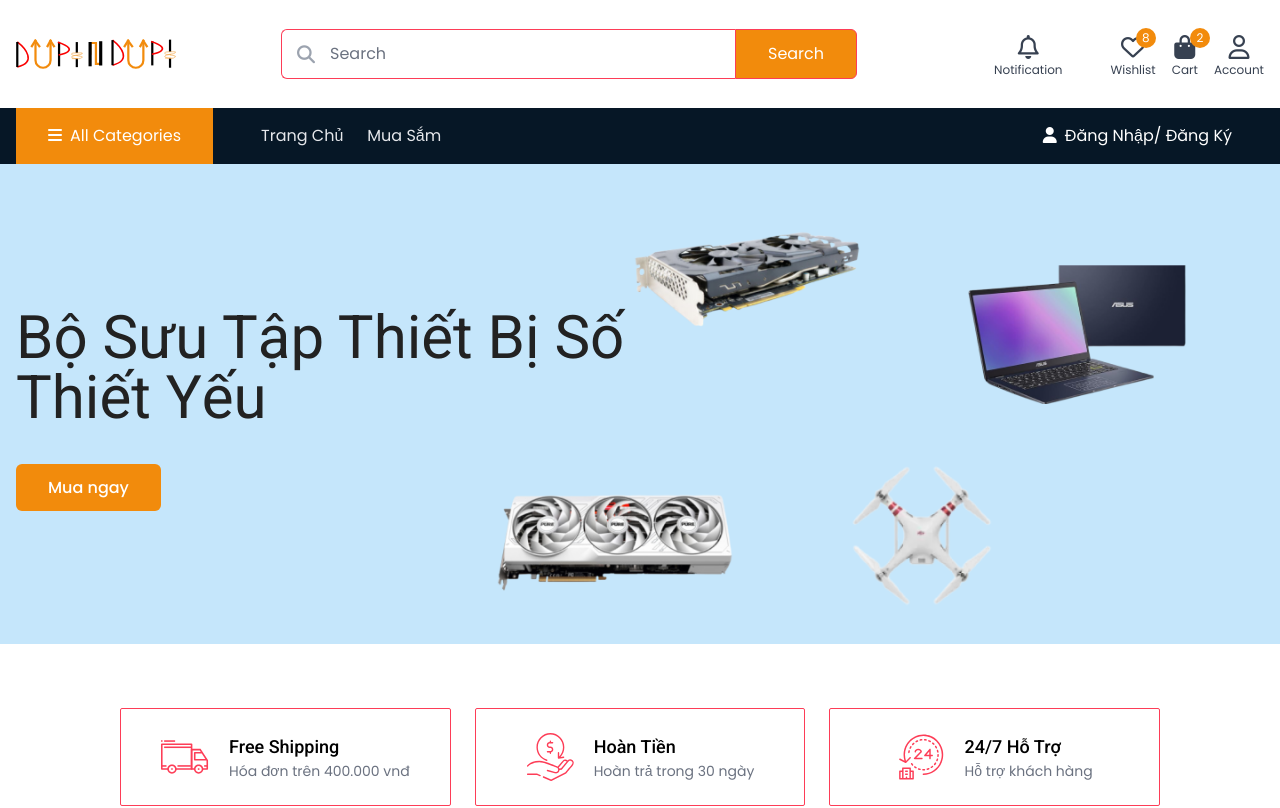
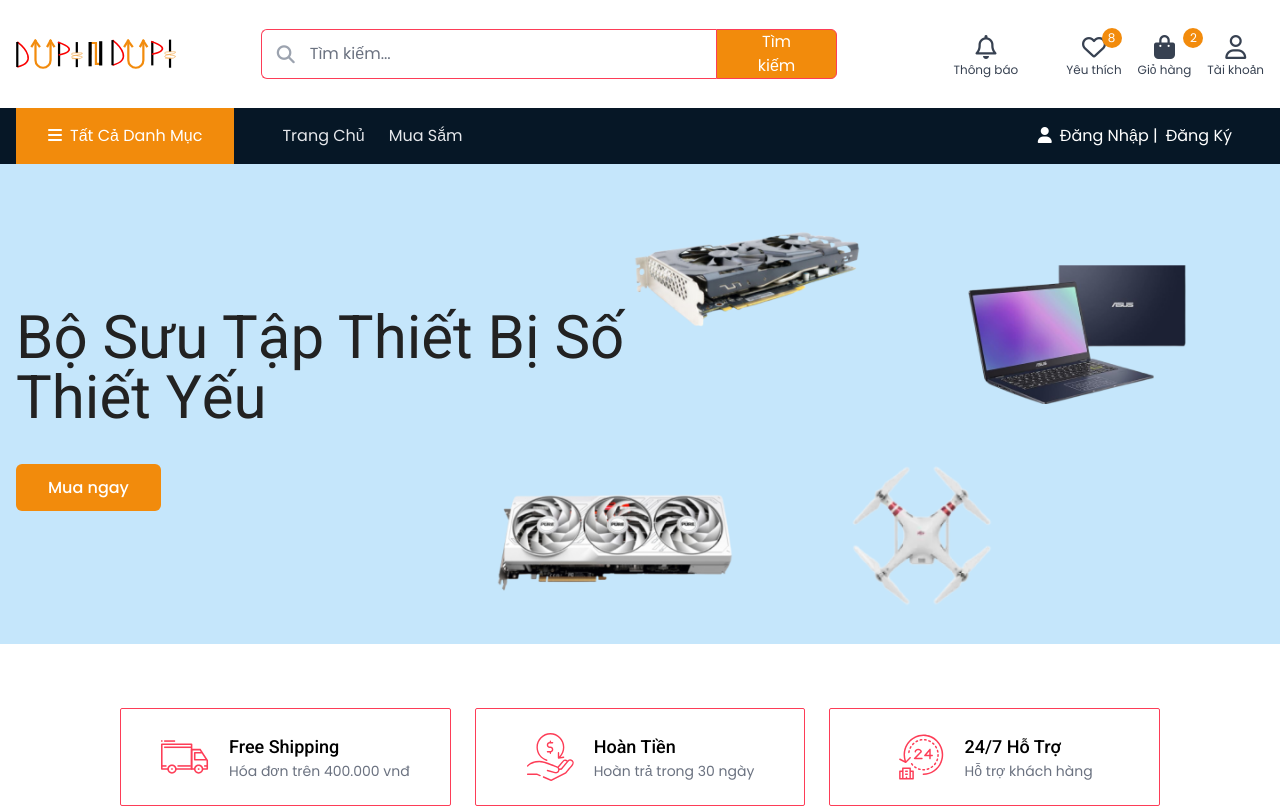
Before and after one commit to WilllamAbus/DATN-Elec, a React (Vite) app in the folder Client/: page / in a window 1280 px wide. Shown: the top 808 px of the page. Built offline with nearby package versions, Linux system fonts and the light colour scheme.

Commit message:
edit giao_dien

```diff
--- a/Client/src/components/User/header.tsx
+++ b/Client/src/components/User/header.tsx
@@ -23,13 +23,13 @@ const Header:  React.FC = () => {
             name="search"
             id="searchTerm"
             className="w-full border border-primary border-r-0 pl-12 py-3 pr-3 rounded-l-md focus:outline-none"
-            placeholder="Search"
+            placeholder="Tìm kiếm..."
           />
           <button
             type="submit"
             className="bg-primary border border-primary text-white px-8 rounded-r-md hover:bg-transparent hover:text-primary transition"
           >
-            Search
+            Tìm kiếm
           </button>
         </div>
 
@@ -39,7 +39,7 @@ const Header:  React.FC = () => {
                     <div className="text-2xl">
                     <i className="fa-regular fa-bell"></i>
                     </div>
-                    <div className="text-xs leading-3">Notification</div>
+                    <div className="text-xs leading-3">Thông báo</div>
 
                     {/* dropdown */}
                     <div className="absolute
@@ -66,7 +66,7 @@ const Header:  React.FC = () => {
             <div className="text-2xl">
               <i className="fa-regular fa-heart"></i>
             </div>
-            <div className="text-xs leading-3">Wishlist</div>
+            <div className="text-xs leading-3">Yêu thích</div>
             <div className="absolute
             right-0 -top-1 w-5 h-5
             rounded-full flex items-center justify-center bg-primary text-white text-xs">
@@ -134,7 +134,7 @@ const Header:  React.FC = () => {
             <div className="text-2xl">
               <i className="fa-solid fa-bag-shopping"></i>
             </div>
-            <div className="text-xs leading-3">Cart</div>
+            <div className="text-xs leading-3">Giỏ hàng</div>
             <div className="absolute -right-3 -top-1 w-5 h-5 rounded-full flex items-center justify-center bg-primary text-white text-xs">
               2
             </div>
@@ -147,7 +147,7 @@ const Header:  React.FC = () => {
             <div className="text-2xl">
               <i className="fa-regular fa-user"></i>
             </div>
-            <div className="text-xs leading-3">Account</div>
+            <div className="text-xs leading-3">Tài khoản</div>
           </Link>
         </div>
       </div>
--- a/Client/src/components/User/navbar.tsx
+++ b/Client/src/components/User/navbar.tsx
@@ -15,7 +15,7 @@ const Navbar: React.FC = () => {
           <span className="text-white">
             <i className="fa-solid fa-bars"></i>
           </span>
-          <span className="capitalize ml-2 text-white">All Categories</span>
+          <span className="capitalize ml-2 text-white">Tất cả danh mục</span>
 
           {/* dropdown */}
           <div className="absolute w-full left-0 top-full bg-white shadow-md py-3 divide-y divide-gray-300 divide-dashed opacity-0 group-hover:opacity-100 transition duration-300 invisible group-hover:visible">
@@ -108,8 +108,8 @@ const Navbar: React.FC = () => {
           <span className="text-white">
             <i className="fa-solid fa-user"></i>
           </span>
-          <Link to='/login' className="capitalize ml-2 text-white">Đăng nhập/ Đăng ký</Link>
-
+          <Link to='/login' className="capitalize ml-2 text-white">Đăng nhập |</Link>
+          <Link to='/register' className="capitalize ml-2 text-white">Đăng ký</Link>
           {/* dropdown */}
           <div className="absolute w-full left-0 top-full bg-white shadow-md py-3 divide-y divide-gray-300 divide-dashed opacity-0 group-hover:opacity-100 transition duration-300 invisible group-hover:visible">
             <Link
--- a/Client/src/page/User/accounts/login.tsx
+++ b/Client/src/page/User/accounts/login.tsx
@@ -16,15 +16,22 @@ const Login: React.FC = () => {
             <div className="contain py-16">
                 <div className="max-w-lg mx-auto shadow px-6 py-7 rounded overflow-hidden">
                     <h2 className="text-2xl uppercase font-medium mb-1">Đăng nhập</h2>
-                    <p className="text-gray-600 mb-6 text-sm">Welcome back customer</p>
+                    <p className="text-gray-600 mb-6 text-sm">Chào mừng khách hàng quay trở lại</p>
                     <form id="addLoginButton" action="" method="post" autoComplete="off">
                         <div className="space-y-2">
                             <div>
-                                <label htmlFor="email" className="text-gray-600 mb-2 block">Email address</label>
+                                <label htmlFor="email" className="text-gray-600 mb-2 block">Email</label>
                                 <span id="emailRegisError" className="error"></span>
                                 <input type="email" name="email" id="email"
                                     className="block w-full border border-gray-300 px-4 py-3 text-gray-600 text-sm rounded focus:ring-0 focus:border-primary placeholder-gray-400"
                                     placeholder="youremail.@domain.com" />
+                            </div>
+                            <div>
+                                <label htmlFor="password" className="text-gray-600 mb-2 block">Mật Khẩu</label>
+                                <span id="passwordRegisError" className="error"></span>
+                                <input type="password" name="password" id="password"
+                                    className="block w-full border border-gray-300 px-4 py-3 text-gray-600 text-sm rounded focus:ring-0 focus:border-primary placeholder-gray-400"
+                                    placeholder="Nhập mật khẩu....." />
                             </div>
                             {/* <div>
                                 <label htmlFor="password" className="text-gray-600 mb-2 block">Password</label>
--- a/Client/src/page/User/accounts/register.tsx
+++ b/Client/src/page/User/accounts/register.tsx
@@ -14,9 +14,16 @@ const Register: React.FC = () => {
             <div className="contain py-16">
     <div className="max-w-lg mx-auto shadow px-6 py-7 rounded overflow-hidden">
         <h2 className="text-2xl uppercase font-medium mb-1">Đăng Ký</h2>
-                    <p className="text-gray-600 mb-6 text-sm">Welcome back customer</p>
+        <p className="text-gray-600 mb-6 text-sm">Chào mừng khách hàng quay trở lại</p>
         <form id="addLoginButton" action="" method="post" autoComplete="off">
             <div className="space-y-2">
+                <div>
+                    <label htmlFor="name" className="text-gray-600 mb-2 block">Họ và Tên</label>
+                    <span id="nameRegisError" className="error"></span>
+                    <input type="text" name="name" id="name"
+                        className="block w-full border border-gray-300 px-4 py-3 text-gray-600 text-sm rounded focus:ring-0 focus:border-primary placeholder-gray-400"
+                        placeholder="Nhập họ và tên" />
+                </div>
                 <div>
                     <label htmlFor="email" className="text-gray-600 mb-2 block">Email address</label>
                     <span id="emailRegisError" className="error"></span>
@@ -24,7 +31,20 @@ const Register: React.FC = () => {
                         className="block w-full border border-gray-300 px-4 py-3 text-gray-600 text-sm rounded focus:ring-0 focus:border-primary placeholder-gray-400"
                         placeholder="youremail.@domain.com" />
                 </div>
-
+                <div>
+                    <label htmlFor="password" className="text-gray-600 mb-2 block">Mật Khẩu</label>
+                    <span id="passwordRegisError" className="error"></span>
+                    <input type="password" name="password" id="password"
+                        className="block w-full border border-gray-300 px-4 py-3 text-gray-600 text-sm rounded focus:ring-0 focus:border-primary placeholder-gray-400"
+                        placeholder="Nhập mật khẩu....." />
+                </div>
+                <div>
+                    <label htmlFor="confirm_password" className="text-gray-600 mb-2 block">Xác nhận mật khẩu</label>
+                    <span id="confirmPasswordRegisError" className="error"></span>
+                    <input type="password" name="confirm_password" id="confirm_password"
+                        className="block w-full border border-gray-300 px-4 py-3 text-gray-600 text-sm rounded focus:ring-0 focus:border-primary placeholder-gray-400"
+                        placeholder="Xác nhận mật khẩu....." />
+                </div>
             </div>
             <div className="flex items-center justify-between mt-6">
                 <div className="flex items-center">
```
Lines whose indentation alone changed are shown as unchanged.
